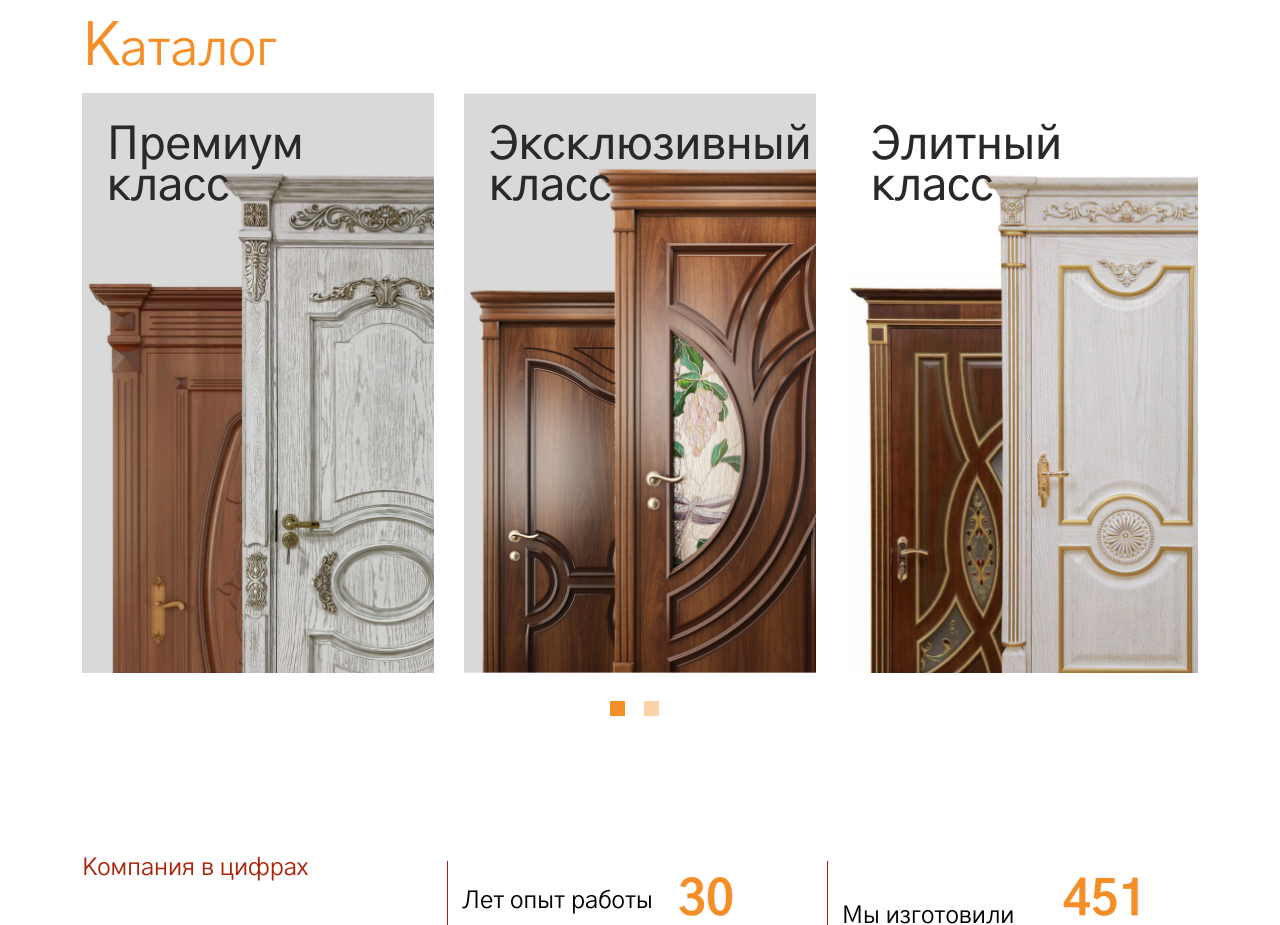
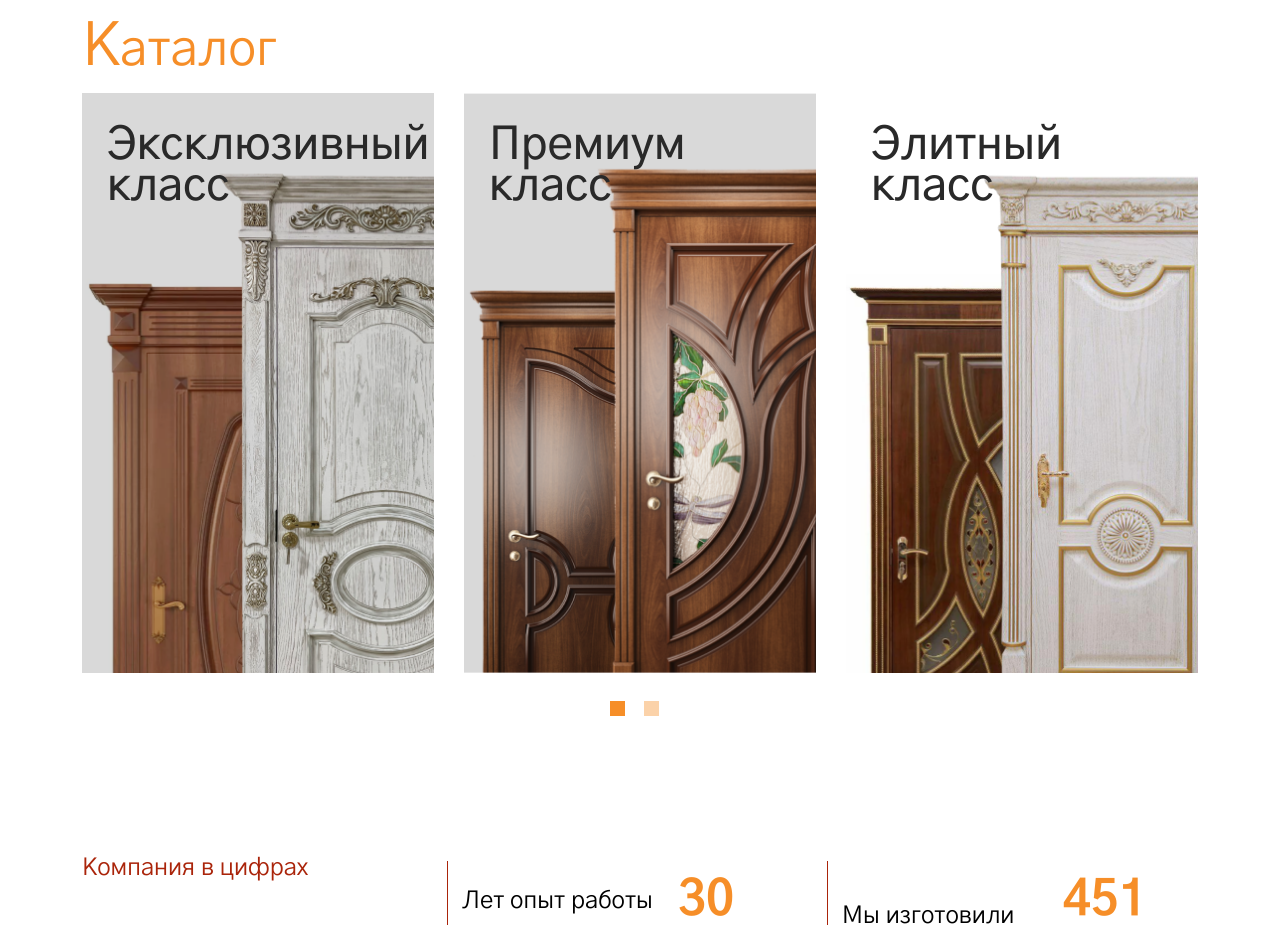
Before and after one commit to 7Davronbek/app-rasulovGI-client, a React (Create React App) app: page / in a window 1280 px wide. Shown: the part 1940-2865 px from the top of the page. Built offline with nearby package versions, Linux system fonts and the light colour scheme.

Commit message:
rasulovGI-app

```diff
--- a/src/components/CatalogContent.jsx
+++ b/src/components/CatalogContent.jsx
@@ -29,7 +29,7 @@ const CatalogContent = () => {
                                 <div className="col-lg-6">
                                     <div className="cards">
                                         <img src="/img/catalog/1.png" className='w-100' alt="" />
-                                        <h2>ПРЕМИУМ КЛАСС</h2>
+                                        <h2>ЭКСКЛЮЗИВ КЛАСС</h2>
 
                                         <p>Эксклюзивом принято называть то, что доступно не каждому. Вы сделали или планируете сделать интерьер своего жилища выходящим за рамки усредненных требований и стандартов – элитным, престижным, дорогим? Тогда у вас обязательно должны быть установлены эксклюзивные межкомнатные двери.</p>
                                         <Link to='/catalog/by-id'>Ознакомиться с товаром <span><img src="/icon/arrowRight.svg" alt="" /></span></Link>
@@ -38,7 +38,7 @@ const CatalogContent = () => {
                                 <div className="col-lg-6 actives">
                                     <div className="cards">
                                         <img src="/img/catalog/4.png" className='w-100' alt="" />
-                                        <h2>ЭКСКЛЮЗИВ КЛАСС</h2>
+                                        <h2>ПРЕМИУМ КЛАСС</h2>
 
                                         <p>Эксклюзивом принято называть то, что доступно не каждому. Вы сделали или планируете сделать интерьер своего жилища выходящим за рамки усредненных требований и стандартов – элитным, престижным, дорогим? Тогда у вас обязательно должны быть установлены эксклюзивные межкомнатные двери.</p>
                                         <Link to='/catalog/by-id'>Ознакомиться с товаром <span><img src="/icon/arrowRight.svg" alt="" /></span></Link>
--- a/src/components/Katalog.jsx
+++ b/src/components/Katalog.jsx
@@ -44,7 +44,7 @@ const Katalog = () => {
                         <SwiperSlide>
                             <div className="cards">
                                 <img src="/img/catalog/1.png" className='w-100' alt="" />
-                                <h2>Премиум класс</h2>
+                                <h2>Эксклюзивный класс</h2>
 
                                 <p>Эксклюзивом принято называть то, что доступно не каждому. Вы сделали или планируете сделать интерьер своего жилища выходящим за рамки усредненных требований и стандартов – элитным, престижным, дорогим? Тогда у вас обязательно должны быть установлены эксклюзивные межкомнатные двери.</p>
                                 <Link to='/catalog' >Ознакомиться с товаром <span><img src="/icon/arrowRight.svg" alt="" /></span></Link>
@@ -54,7 +54,7 @@ const Katalog = () => {
                             <SwiperSlide>
                                 <div className="cards">
                                     <img src="/img/catalog/4.png" className='w-100' alt="" />
-                                    <h2>Эксклюзивный класс</h2>
+                                    <h2>Премиум класс</h2>
 
                                     <p>Эксклюзивом принято называть то, что доступно не каждому. Вы сделали или планируете сделать интерьер своего жилища выходящим за рамки усредненных требований и стандартов – элитным, престижным, дорогим? Тогда у вас обязательно должны быть установлены эксклюзивные межкомнатные двери.</p>
                                     <Link to='/catalog' >Ознакомиться с товаром <span><img src="/icon/arrowRight.svg" alt="" /></span></Link>
```
